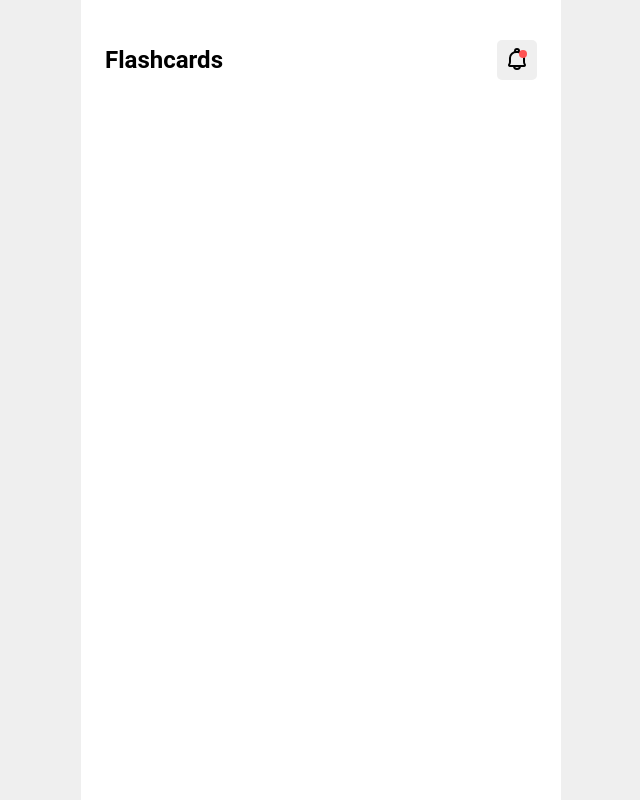
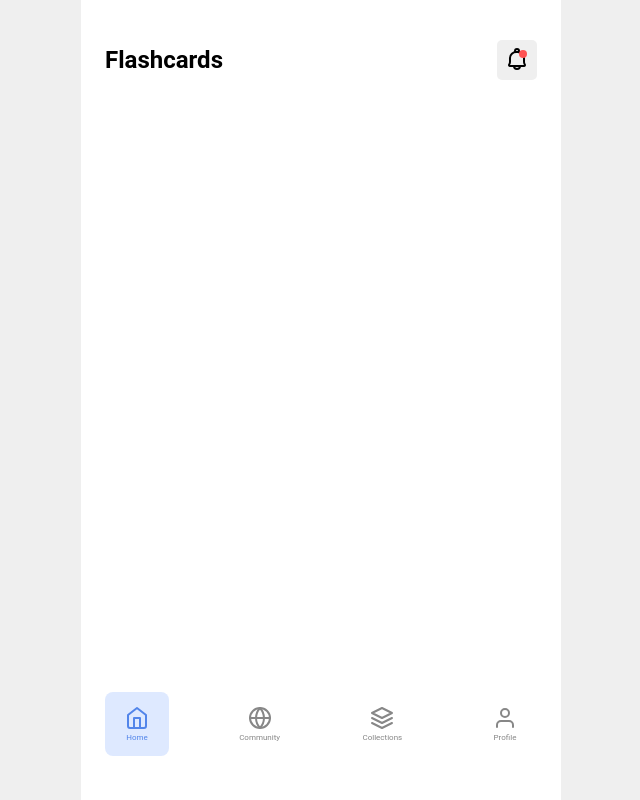
Before and after one commit to GilbertAurel/daily-tracker, a React (Create React App) app: page / in a window 1280 px wide. Shown: the whole page, without its empty margins (319-959 px from the left). Built offline with nearby package versions, Linux system fonts and the light colour scheme.

Commit message:
feat: add navbar component

```diff
--- /dev/null
+++ b/src/components/navigation-bar/Button.tsx
@@ -0,0 +1,67 @@
+/** @jsxRuntime classic */
+/** @jsx jsx */
+import { css, jsx } from '@emotion/react';
+import React from 'react';
+import { COLORS, FONTS, SIZES } from 'assets/theme';
+import { ButtonType } from './buttons';
+
+interface Props extends ButtonType {
+  clickHandler: (id: string) => void;
+  active: boolean;
+}
+
+const Button: React.FC<Props> = ({
+  id,
+  Icon,
+  label,
+  clickHandler,
+  active = false
+}) => {
+  const styles = {
+    container: css`
+      width: 100%;
+      padding: 0 1.5rem;
+      position: absolute;
+      bottom: 2.75rem;
+      left: 0;
+      display: flex;
+      justify-content: space-between;
+      align-items: center;
+
+      -webkit-box-sizing: border-box;
+      -moz-box-sizing: border-box;
+      box-sizing: border-box;
+    `,
+    button: css`
+      height: 4rem;
+      width: 4rem;
+      background-color: ${active ? COLORS.secondary : COLORS.white};
+      border: none;
+      border-radius: 0.5rem;
+    `,
+    label: css`
+      color: ${active ? COLORS.primary : COLORS.gray};
+      ${FONTS.button}
+    `,
+    icon: {
+      height: SIZES.icon,
+      width: SIZES.icon,
+      color: active ? COLORS.primary : COLORS.gray
+    }
+  };
+
+  return (
+    <button
+      id={id}
+      css={styles.button}
+      type="button"
+      onClick={() => clickHandler(id)}
+      data-testid={id}
+    >
+      <Icon {...styles.icon} />
+      <p css={styles.label}>{label}</p>
+    </button>
+  );
+};
+
+export default Button;
--- /dev/null
+++ b/src/components/navigation-bar/buttons.ts
@@ -0,0 +1,32 @@
+import { Globe, Home, Layers, User } from 'assets/icons/components';
+
+export type ButtonType = {
+  id: string;
+  label: string;
+  Icon: (props: React.SVGProps<SVGSVGElement>) => JSX.Element;
+};
+
+export const buttons: ButtonType[] = [
+  {
+    id: 'home-btn',
+    label: 'Home',
+    Icon: Home
+  },
+  {
+    id: 'community-btn',
+    label: 'Community',
+    Icon: Globe
+  },
+  {
+    id: 'collection-btn',
+    label: 'Collections',
+    Icon: Layers
+  },
+  {
+    id: 'profile-btn',
+    label: 'Profile',
+    Icon: User
+  }
+];
+
+export default buttons;
--- /dev/null
+++ b/src/components/navigation-bar/index.tsx
@@ -0,0 +1,46 @@
+/** @jsxRuntime classic */
+/** @jsx jsx */
+import { css, jsx } from '@emotion/react';
+import React, { useState } from 'react';
+import { buttons } from './buttons';
+import Button from './Button';
+
+const Navbar: React.FC = () => {
+  const [selectedMenu, setSelectedMenu] = useState(buttons[0].id);
+
+  const buttonClickHandler = (id: string) => setSelectedMenu(id);
+
+  const styles = {
+    container: css`
+      width: 100%;
+      padding: 0 1.5rem;
+      position: absolute;
+      bottom: 2.75rem;
+      left: 0;
+      display: flex;
+      justify-content: space-between;
+      align-items: center;
+
+      -webkit-box-sizing: border-box;
+      -moz-box-sizing: border-box;
+      box-sizing: border-box;
+    `
+  };
+
+  return (
+    <div css={styles.container}>
+      {buttons.map((button) => (
+        <Button
+          key={button.id}
+          label={button.label}
+          id={button.id}
+          Icon={button.Icon}
+          clickHandler={buttonClickHandler}
+          active={selectedMenu === button.id}
+        />
+      ))}
+    </div>
+  );
+};
+
+export default Navbar;
--- a/src/layout/mobile.tsx
+++ b/src/layout/mobile.tsx
@@ -1,6 +1,8 @@
 /** @jsxRuntime classic */
 /** @jsx jsx */
 import { css, jsx } from '@emotion/react';
+import { COLORS } from 'assets/theme';
+import Navbar from 'components/navigation-bar';
 import React from 'react';
 
 interface Props {
@@ -12,7 +14,8 @@ const MobileLayout: React.FC<Props> = ({ children }) => {
     container: css`
       min-height: 100vh;
       padding: 0 1.5rem;
-      background-color: #fff;
+      background-color: ${COLORS.white};
+      position: relative;
 
       -webkit-box-sizing: border-box;
       -moz-box-sizing: border-box;
@@ -30,7 +33,12 @@ const MobileLayout: React.FC<Props> = ({ children }) => {
       }
     `
   };
-  return <div css={styles.container}>{children}</div>;
+  return (
+    <div css={styles.container}>
+      {children}
+      <Navbar />
+    </div>
+  );
 };
 
 export default MobileLayout;
```
Also changed, not shown: 1 other file (tests, documents, lock files or other folders).
